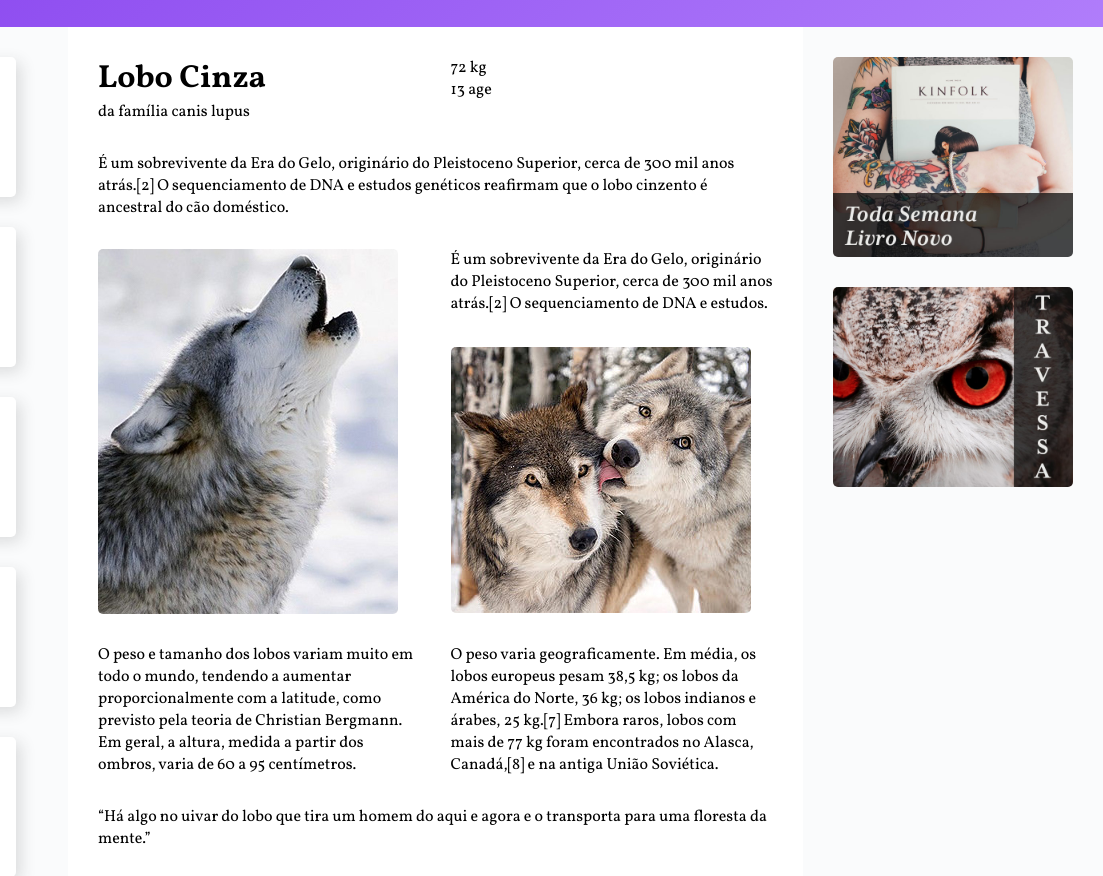
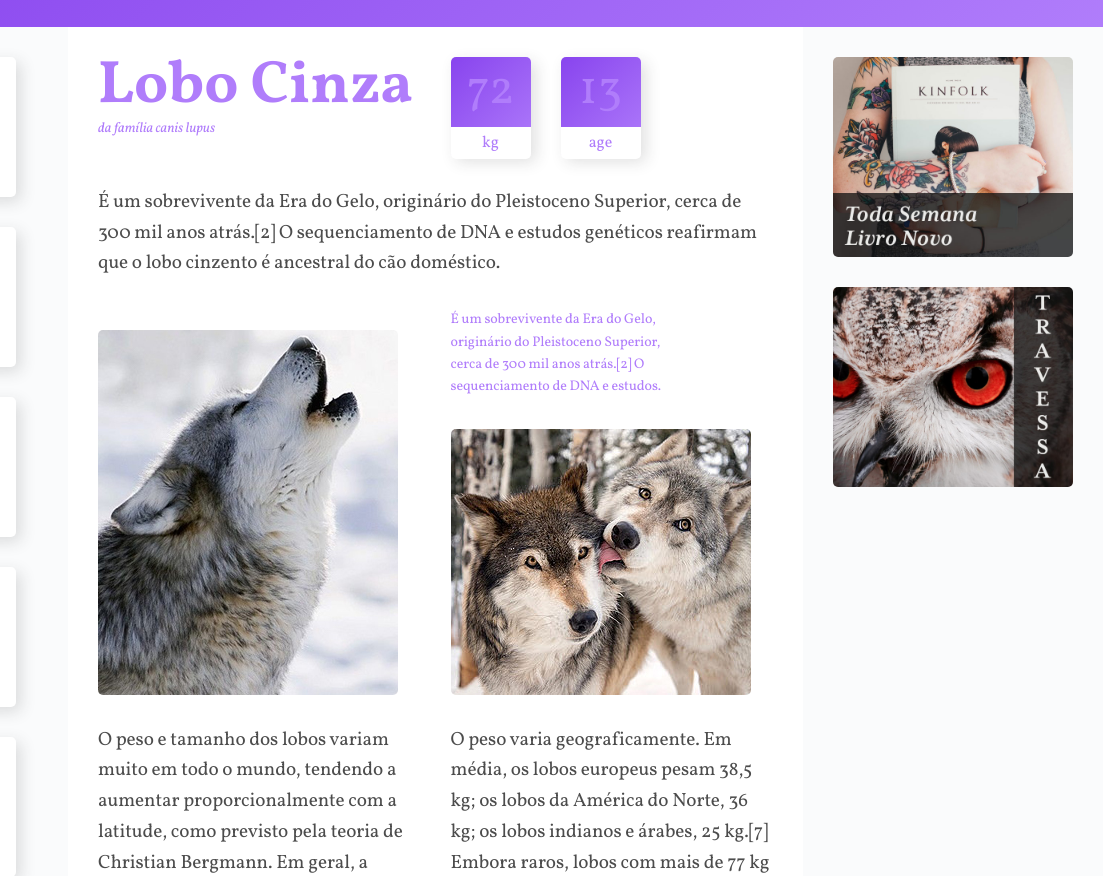
Before and after one commit to Guimartinssilva/Wildbeast, a plain HTML site: page index.html in a window 1280 px wide. Shown: the part 78-954 px from the top of the page, 177-1280 px from the left. Drawn offline with Linux system fonts and the light colour scheme.

Commit message:
Conteúdo Características e Atributos

```diff
--- a/index.html
+++ b/index.html
@@ -62,7 +62,7 @@
 
       <img class="imagem-1" src="./img/wolf1.jpg" alt="wolf1">
 
-      <p>É um sobrevivente da Era do Gelo, originário do Pleistoceno Superior, cerca de 300 mil anos atrás.[2] O sequenciamento de DNA e estudos.</p>
+      <p class="destaque">É um sobrevivente da Era do Gelo, originário do Pleistoceno Superior, cerca de 300 mil anos atrás.[2] O sequenciamento de DNA e estudos.</p>
 
       <img class="imagem-2" src="./img/wolf2.jpg" alt="wolf2">
 
--- a/style.css
+++ b/style.css
@@ -117,6 +117,104 @@ item-2{
   align-self: end;
 }
 
+p{
+  font-size: 1.2em;
+  line-height: 1.6;
+  letter-spacing: -0.005em;
+  color: rgba(0, 0, 0, .7);
+}
+
+.informacoes p + p{
+  margin-top: 30px;
+}
+
+.titulo{
+  color: #b07dfb;
+}
+
+.titulo h1{
+  font-size: 3.75em;
+  line-height: 1;
+  font-weight: 700;
+}
+
+.titulo span{
+  font-size: 0.875em;
+  font-style: italic;
+}
+
+.caracteristicas{
+  display: flex;
+  align-items: flex-start;
+}
+
+.caracteristicas > div{
+  width: 80px;
+  text-align: center;
+  background: linear-gradient(135deg, #8844ee, #b07dfb);
+  border-radius: 5px;
+  box-shadow: 5px 5px 15px 0 rgba(44, 44, 44, 0.15);
+  position: relative;
+}
+
+.caracteristicas > div:first-child{
+  margin-right: 30px;
+}
+
+.caracteristicas span{
+  display: block;
+  color: #b07dfb;
+}
+
+.numero{
+  font-size: 3em;
+  line-height: 1;
+  margin: 10px auto;
+}
+
+.rotulo{
+  background: white;
+  border-radius: 0 0 5px 5px;
+  padding: 5px 0;
+  position: relative;
+  top: 2px;
+}
+
+.destaque{
+  font-size: 0.875em;
+  color: #b07dfb;
+  max-width: 16em;
+}
+
+.citacao,
+.atributos{
+  align-self: start;
+  padding: 30px;
+  border-radius: 5px;
+  box-shadow: 5px 5px 15px 0px rgba(44, 44, 44, 0.15);
+  background: linear-gradient(135deg, #8844ee, #b07dfb);
+}
+
+.citacao p{
+  font-size: 1.5em;
+  font-style: italic;
+  text-align: center;
+  color: white;
+  max-width: 500px;
+  margin: 0 auto;
+}
+
+.atributos li{
+  color: white;
+  font-family: Courier, monospace;
+  font-size: 1.125em;
+  padding: 15px;
+}
+
+.atributos li + li{
+  border-top: 2px solid #b07dfb;
+}
+
 .anuncios{
   grid-area: anuncios;
   background: #fafbfc;
```
